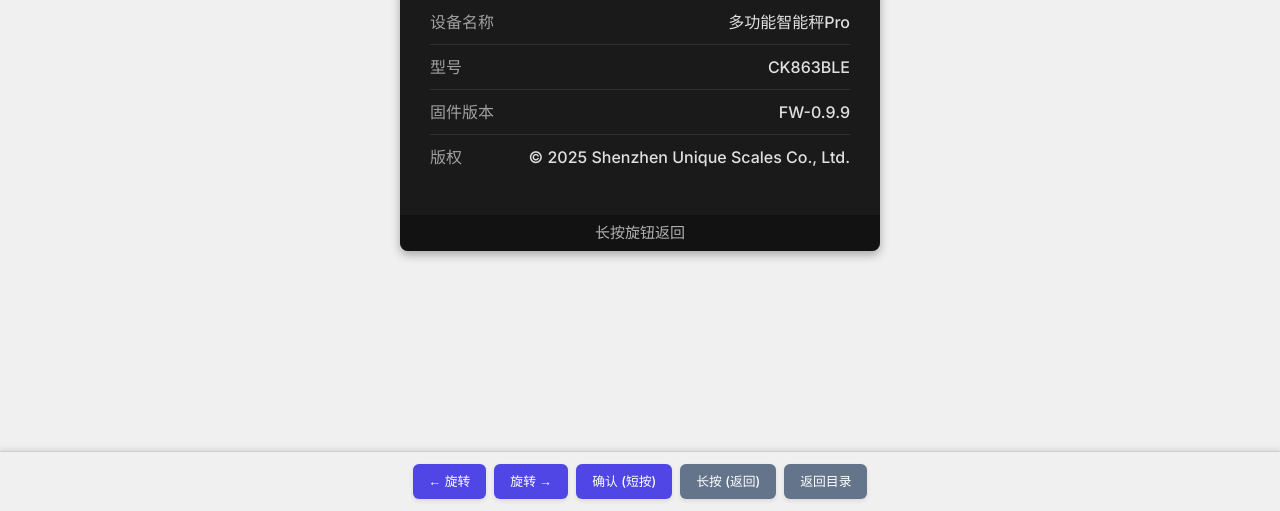
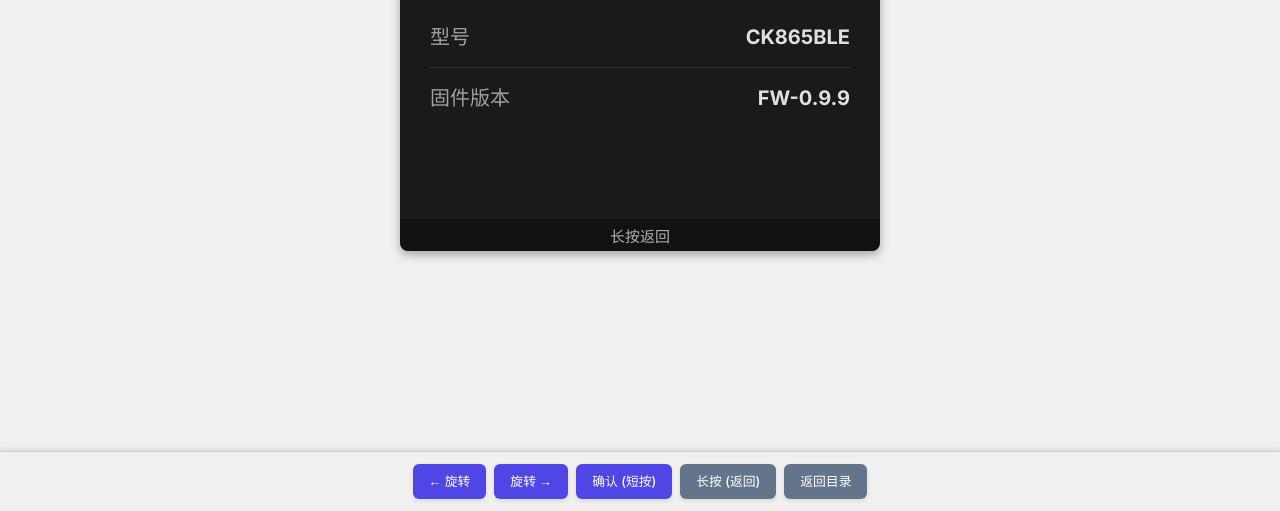
Before and after one commit to laosj16/nutrition_scale_project, a website: page settings_about.html in a window 1280 px wide. Shown: the part 289-800 px from the top of the page. Drawn offline with nearby package versions, Linux system fonts and the light colour scheme.

Commit message:
Feat: 更新关于设备页面样式和内容

```diff
--- a/settings_about.html
+++ b/settings_about.html
@@ -15,15 +15,18 @@
         .status-bar { display: flex; justify-content: space-between; align-items: center; padding: 8px 15px; background-color: rgba(0, 0, 0, 0.2); flex-shrink: 0; height: 36px; position: relative; }
         .status-bar i { font-size: 18px; color: #e0e0e0; line-height: 1; }
         #status-prompt { position: absolute; left: 50%; top: 50%; transform: translate(-50%, -50%); font-size: 15px; color: #a0a0a0; white-space: nowrap; max-width: calc(100% - 80px); overflow: hidden; text-overflow: ellipsis; }
-        .main-content { flex-grow: 1; padding: 25px 30px; display: flex; flex-direction: column; justify-content: center; width: 100%; box-sizing: border-box; }
+        .device-name { text-align: center; padding: 20px 30px; font-size: 20px; font-weight: 600; color: #ffffff; }
+        .main-content { flex-grow: 1; padding: 15px 30px; display: flex; flex-direction: column; justify-content: flex-start; width: 100%; box-sizing: border-box; padding-top: 10px; }
         .about-list { list-style: none; padding: 0; margin: 0; }
-        .about-item { display: flex; justify-content: space-between; align-items: center; padding: 10px 0; border-bottom: 1px solid rgba(255, 255, 255, 0.1); }
+        .about-item { display: flex; justify-content: space-between; align-items: flex-start; padding: 15px 0; border-bottom: 1px solid rgba(255, 255, 255, 0.1); }
         .about-item:last-child { border-bottom: none; }
-        .about-item .label { font-size: 16px; color: #a0a0a0; }
-        .about-item .value { font-size: 16px; color: #e0e0e0; font-weight: 500; text-align: right; }
-        .hint-bar { text-align: center; padding: 8px 10px 12px 10px; background-color: rgba(0, 0, 0, 0.3); font-size: 15px; color: #b0b0b0; height: 36px; line-height: 20px; white-space: nowrap; overflow: hidden; text-overflow: ellipsis; position: absolute; bottom: 0; left: 0; width: 100%; z-index: 5; }
+        .about-item .label { font-size: 20px; color: #a0a0a0; font-weight: 500; }
+        .about-item .value { font-size: 20px; color: #e0e0e0; font-weight: 600; text-align: right; }
+        .hint-bar { text-align: center; padding: 0 10px; background-color: rgba(0, 0, 0, 0.3); font-size: 15px; color: #b0b0b0; flex-shrink: 0; height: 32px; display: flex; align-items: center; justify-content: center; white-space: normal; overflow: hidden; text-overflow: ellipsis; opacity: 1; line-height: normal; margin-top: auto; }
+        .hint-bar.long-press-active { color: #ffffff; }
+        @keyframes blink-text-animation { 0%, 100% { opacity: 1; } 50% { opacity: 0.6; } }
+        .blink-text-inline { animation: blink-text-animation 1s infinite; font-weight: bold; }
 
-        /* Minimal overlay for long press visual feedback if needed, or can be omitted if no progress shown */
         .overlay { position: absolute; top: 0; left: 0; width: 100%; height: 100%; background-color: rgba(0, 0, 0, 0.7); display: flex; justify-content: center; align-items: center; color: white; z-index: 10; opacity: 0; visibility: hidden; transition: opacity 0.2s ease, visibility 0.2s ease; font-size: 1.2rem; }
         .overlay.visible { opacity: 1; visibility: visible; }
 
@@ -44,29 +47,23 @@
             <i class="fa-solid fa-battery-full"></i>
         </div>
 
+        <div class="device-name">智能食物秤Pro</div>
+
         <div class="main-content">
             <ul class="about-list">
                 <li class="about-item">
-                    <span class="label">设备名称</span>
-                    <span class="value">多功能智能秤Pro</span>
-                </li>
-                <li class="about-item">
                     <span class="label">型号</span>
-                    <span class="value">CK863BLE</span>
+                    <span class="value">CK865BLE</span>
                 </li>
                 <li class="about-item">
                     <span class="label">固件版本</span>
                     <span class="value">FW-0.9.9</span>
                 </li>
-                <li class="about-item">
-                    <span class="label">版权</span>
-                    <span class="value">© 2025 Shenzhen Unique Scales Co., Ltd.</span>
-                </li>
             </ul>
         </div>
 
         <div id="hint-bar" class="hint-bar">
-            长按旋钮返回
+            长按返回
         </div>
 
         <div id="long-press-feedback-overlay" class="overlay">返回中...</div>
@@ -74,7 +71,6 @@
     </div>
 
     <div class="interaction-controls">
-        <!-- Rotate and Short Press buttons are not primary for this page's direct content -->
         <button id="btn-rotate-left" class="control-button" title="模拟向左旋转" disabled>← 旋转</button>
         <button id="btn-rotate-right" class="control-button" title="模拟向右旋转" disabled>旋转 →</button>
         <button id="btn-short-press" class="control-button" title="模拟短按确认" disabled>确认 (短按)</button>
@@ -164,7 +160,7 @@
                 }
                 if (hintBar) {
                     hintBar.classList.remove('long-press-active');
-                    hintBar.textContent = "长按旋钮返回";
+                    hintBar.textContent = "长按返回";
                 }
                 if (currentLongPressAction === LONG_PRESS_ACTION_RETURN) {
                     window.location.href = 'settings_menu.html';
@@ -180,11 +176,9 @@
             }
             if(btnReturnIndex) btnReturnIndex.addEventListener('click', () => { window.location.href = 'index.html'; });
 
-            // btnToggleLanguage event listener removed
-
             // Initial Setup
             if(statusPrompt) statusPrompt.textContent = "关于设备";
-            if(hintBar) hintBar.textContent = "长按旋钮返回";
+            if(hintBar) hintBar.textContent = "长按返回";
         });
     </script>
 
```
